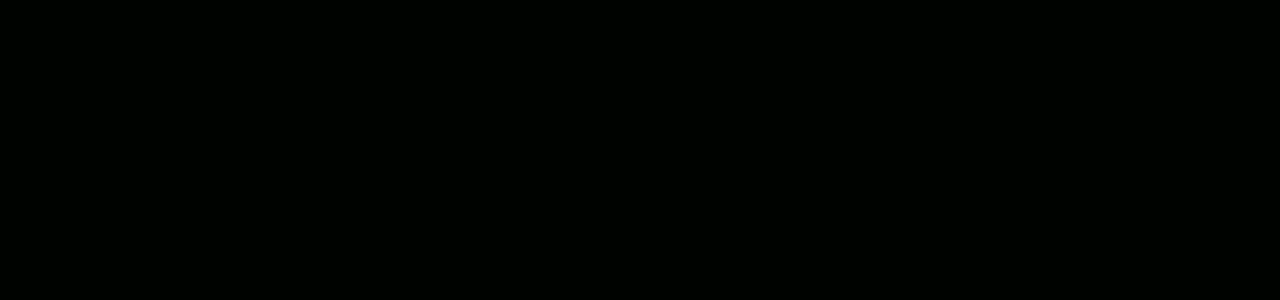
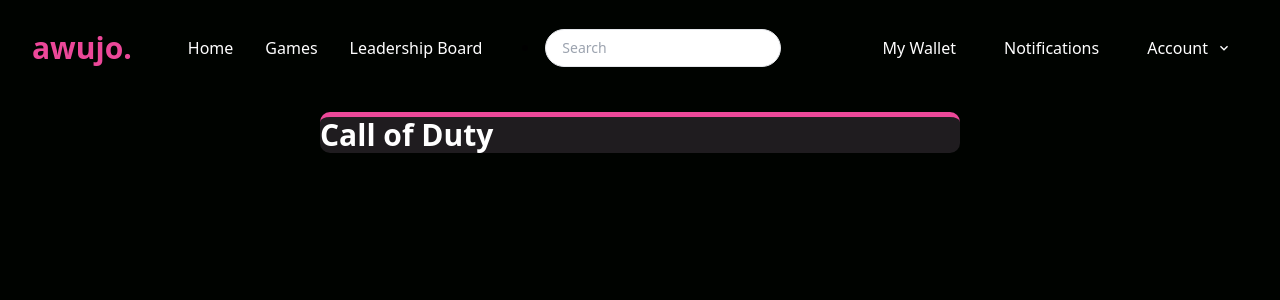
Before and after one commit to davidumoru/awujo, a React (Create React App) app: page / in a window 1280 px wide. Shown: the top 300 px of the page. Built offline with nearby package versions, Linux system fonts and the light colour scheme.

Commit message:
Add Body component

```diff
--- a/src/App.js
+++ b/src/App.js
@@ -1,9 +1,14 @@
 import React  from "react";
+import Body from "./components/Body";
+import Navbar from "./components/Navbar";
 
 function App() {
   return (
-    <div className="App">
-
+    <div>
+      <Navbar />
+      <div className="body-wrapper">
+        <Body />
+      </div>
     </div>
   );
 }
--- /dev/null
+++ b/src/components/Body.jsx
@@ -0,0 +1,11 @@
+import React from 'react'
+
+const Body = () => {
+  return (
+    <div>
+        <h1 className="text-3xl font-bold text-white mr-6">Call of Duty</h1>
+    </div>
+  )
+}
+
+export default Body;
--- a/src/index.css
+++ b/src/index.css
@@ -5,3 +5,10 @@
 body {
   background-color: #000300;
 }
+
+.body-wrapper {
+  background-color: #1F1C1F;
+  margin: 1rem 20rem;
+  border-top: 5px solid rgb(236, 72, 153);
+  border-radius: 10px;
+}
```
